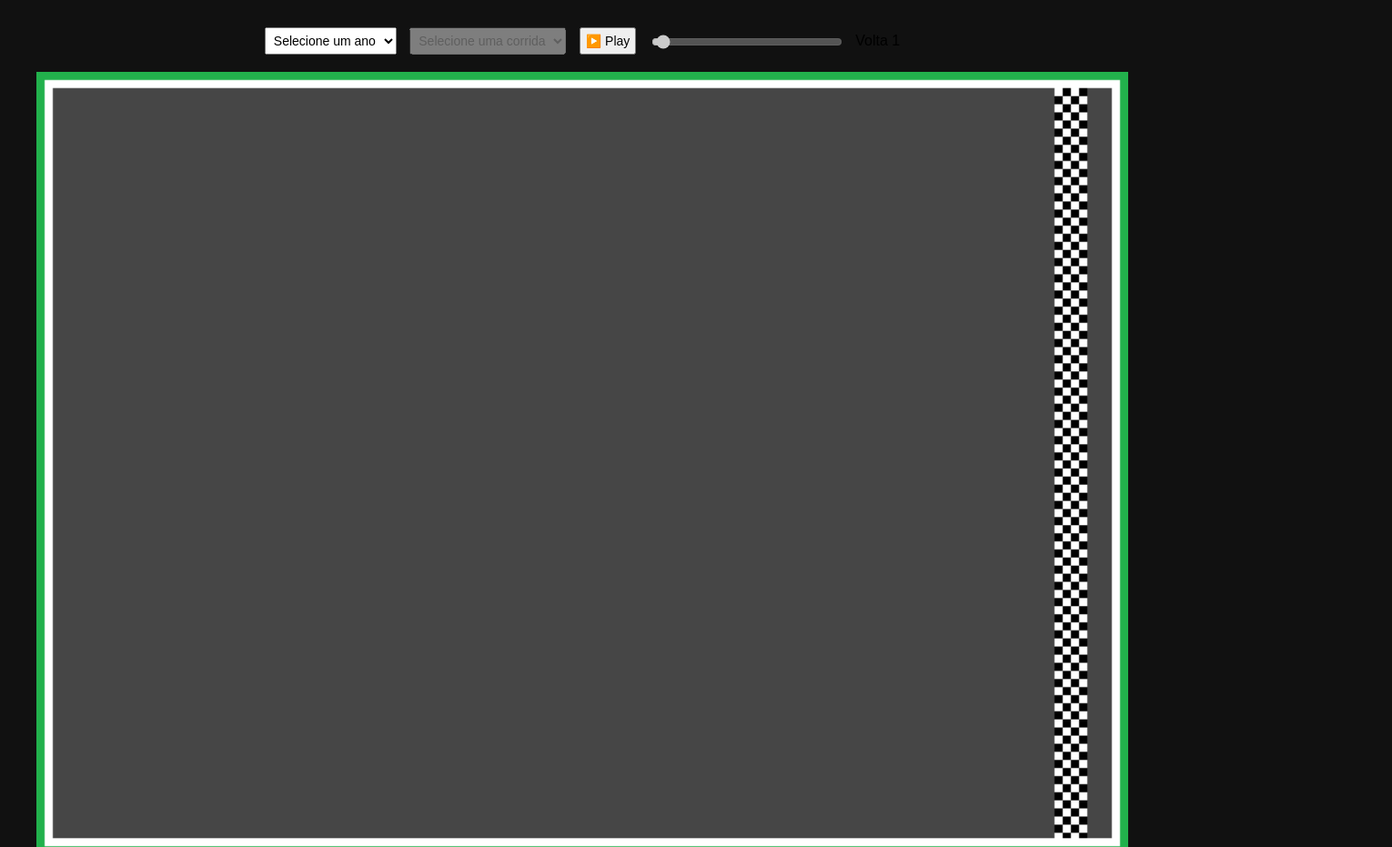
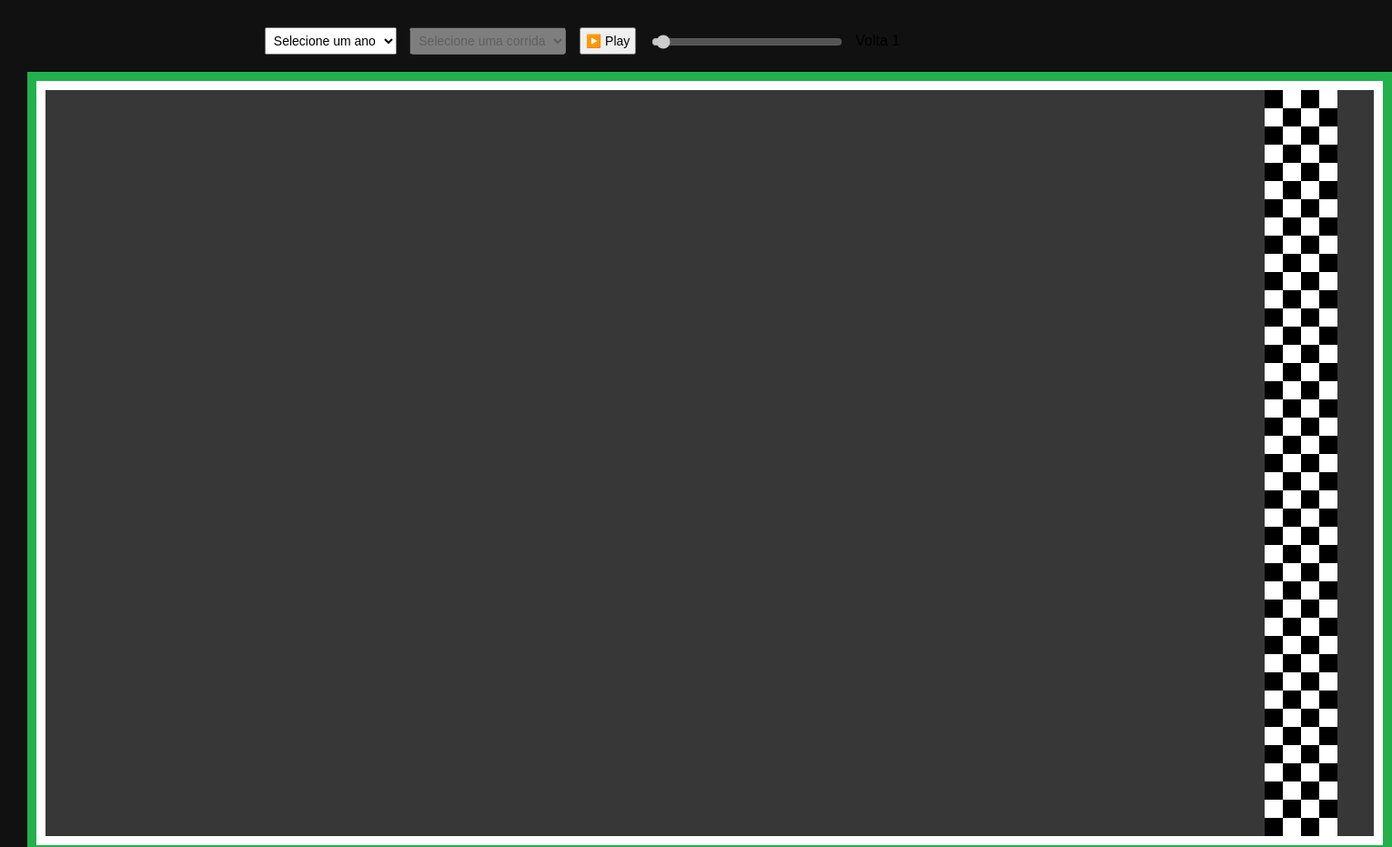
Before and after one commit to FGV-VIS-2025/speed-data-circuit, a plain HTML site: page scr/index.html in a window 1280 px wide. Shown: the top 931 px of the page at 91% size, 1530 px wide, since content can reach past the window. Drawn offline with nearby package versions, Linux system fonts and the light colour scheme.

Commit message:
fazendo a pista com svg

```diff
--- a/scr/index.html
+++ b/scr/index.html
@@ -24,29 +24,52 @@
 
     <br>
     <center>
-        <svg width="1200" height="860"></svg>
+        <svg width="1500" height="860">
+            <rect width="100%" height="100%" x="0" y="0" style="fill:#22b14c;" />
+            <rect width="1480" height="840" x="10" y="10" style="fill:#ffffff;" />
+            <rect width="1460" height="820" x="20" y="20" style="fill:#383737;" />
+            <g id="grid"></g>
+        </svg>
     </center>
+
 
     <div id="tooltip" style="position: absolute; background-color: white; border: 1px solid #ccc; padding: 10px; pointer-events: none; opacity: 0; border-radius: 8px;"></div>
 
 
     <script>
+        const grid = document.getElementById('grid');
+        // Definindo as posições das colunas (ordem decrescente para manter o padrão da primeira linha)
+        const cols = [1360, 1380, 1400, 1420];
+        // Calcula o número de linhas: de y = 20 até y = 860, de 20 em 20
+        const numRows = Math.floor((860 - 20) / 20) + 1;
+
+        for (let row = 0; row < numRows - 2; row++) {
+            const y = 20 + row * 20;
+            for (let i = 0; i < cols.length; i++) {
+            const x = cols[cols.length - 1 - i];
+            let fill;
+            if (row % 2 === 0) {
+                fill = (i % 2 === 0) ? "#ffffff" : "#000000";
+            } else {
+                fill = (i % 2 === 0) ? "#000000" : "#ffffff";
+            }
+            const rect = document.createElementNS("http://www.w3.org/2000/svg", "rect");
+            rect.setAttribute("width", "20");
+            rect.setAttribute("height", "20");
+            rect.setAttribute("x", x);
+            rect.setAttribute("y", y);
+            rect.setAttribute("style", "fill:" + fill + ";");
+            grid.appendChild(rect);
+            }
+        }
+
         const svg = d3.select("svg");
         const width = +svg.attr("width");
         const height = +svg.attr("height");
-        const margin = { top: 20, right: 200, bottom: 20, left: 20 };
+        const margin = { top: 20, right: 200, bottom: 20, left: 25 };
         const chartWidth = width - margin.left - margin.right;
         const chartHeight = height - margin.top - margin.bottom;
         const g = svg.append("g").attr("transform", `translate(${margin.left},${margin.top})`);
-        svg.insert("image", ":first-child")
-        .attr("href", "../sprites/pista.png")
-        .attr("x", 0)
-        .attr("y", 0)
-        .attr("width", width)
-        .attr("height", height)
-        .attr("preserveAspectRatio", "none");
-
-
 
         // Fixando o tamanho da corrida em 300
         const x = d3.scaleLinear().range([0, chartWidth]).domain([0, 300]);
@@ -72,7 +95,7 @@
         // Cores de cada equipe
         const cores_equipes = {
         red_bull: "#181740",
-        mercedez: "#3D3E40",
+        mercedez: "#41F2D2",
         ferrari: "#D90707",
         alpine: "#0090FF",
         hass: "#BF0A2B",
@@ -85,10 +108,43 @@
 
         // Opções de anos e corridas
         const mockRacesByYear = {
-        "2022": ["Bahrain GP", "Monaco GP", "Brazil GP"],
-        "2023": ["Bahrain GP", "Miami GP", "Japan GP"],
-        "2024": ["Australia GP", "Canada GP", "Italy GP"]
+        "2024": [
+            "Bahrain GP (🇧🇭)", "Saudi Arabian GP (🇸🇦)", "Australian GP (🇦🇺)", "Japanese GP (🇯🇵)", "Chinese GP (🇨🇳)",
+            "Miami GP (🇺🇸)", "Emilia Romagna GP (🇮🇹)", "Monaco GP (🇲🇨)", "Canadian GP (🇨🇦)", "Spanish GP (🇪🇸)",
+            "Austrian GP (🇦🇹)", "British GP (🇬🇧)", "Hungarian GP (🇭🇺)", "Belgian GP (🇧🇪)", "Dutch GP (🇳🇱)",
+            "Italian GP (🇮🇹)", "Azerbaijan GP (🇦🇿)", "Singapore GP (🇸🇬)", "United States GP (🇺🇸)",
+            "Mexico City GP (🇲🇽)", "São Paulo GP (🇧🇷)", "Las Vegas GP (🇺🇸)", "Qatar GP (🇶🇦)", "Abu Dhabi GP (🇦🇪)"
+        ],
+        "2023": [
+            "Bahrain GP (🇧🇭)", "Saudi Arabian GP (🇸🇦)", "Australian GP (🇦🇺)", "Azerbaijan GP (🇦🇿)", "Miami GP (🇺🇸)",
+            "Monaco GP (🇲🇨)", "Spanish GP (🇪🇸)", "Canadian GP (🇨🇦)", "Austrian GP (🇦🇹)", "British GP (🇬🇧)",
+            "Hungarian GP (🇭🇺)", "Belgian GP (🇧🇪)", "Dutch GP (🇳🇱)", "Italian GP (🇮🇹)", "Singapore GP (🇸🇬)",
+            "Japanese GP (🇯🇵)", "Qatar GP (🇶🇦)", "United States GP (🇺🇸)", "Mexico City GP (🇲🇽)",
+            "São Paulo GP (🇧🇷)", "Las Vegas GP (🇺🇸)", "Abu Dhabi GP (🇦🇪)"
+        ],
+        "2022": [
+            "Bahrain GP (🇧🇭)", "Saudi Arabian GP (🇸🇦)", "Australian GP (🇦🇺)", "Emilia Romagna GP (🇮🇹)", "Miami GP (🇺🇸)",
+            "Spanish GP (🇪🇸)", "Monaco GP (🇲🇨)", "Azerbaijan GP (🇦🇿)", "Canadian GP (🇨🇦)", "British GP (🇬🇧)",
+            "Austrian GP (🇦🇹)", "French GP (🇫🇷)", "Hungarian GP (🇭🇺)", "Belgian GP (🇧🇪)", "Dutch GP (🇳🇱)",
+            "Italian GP (🇮🇹)", "Singapore GP (🇸🇬)", "Japanese GP (🇯🇵)", "United States GP (🇺🇸)",
+            "Mexico City GP (🇲🇽)", "São Paulo GP (🇧🇷)", "Abu Dhabi GP (🇦🇪)"
+        ],
+        "2021": [
+            "Bahrain GP (🇧🇭)", "Emilia Romagna GP (🇮🇹)", "Portuguese GP (🇵🇹)", "Spanish GP (🇪🇸)", "Monaco GP (🇲🇨)",
+            "Azerbaijan GP (🇦🇿)", "French GP (🇫🇷)", "Styrian GP (🇦🇹)", "Austrian GP (🇦🇹)", "British GP (🇬🇧)",
+            "Hungarian GP (🇭🇺)", "Belgian GP (🇧🇪)", "Dutch GP (🇳🇱)", "Italian GP (🇮🇹)", "Russian GP (🇷🇺)",
+            "Turkish GP (🇹🇷)", "United States GP (🇺🇸)", "Mexico City GP (🇲🇽)", "São Paulo GP (🇧🇷)",
+            "Qatar GP (🇶🇦)", "Saudi Arabian GP (🇸🇦)", "Abu Dhabi GP (🇦🇪)"
+        ],
+        "2020": [
+            "Austrian GP (🇦🇹)", "Styrian GP (🇦🇹)", "Hungarian GP (🇭🇺)", "British GP (🇬🇧)", "70th Anniversary GP (🇬🇧)",
+            "Spanish GP (🇪🇸)", "Belgian GP (🇧🇪)", "Italian GP (🇮🇹)", "Tuscan GP (🇮🇹)", "Russian GP (🇷🇺)",
+            "Eifel GP (🇩🇪)", "Portuguese GP (🇵🇹)", "Emilia Romagna GP (🇮🇹)", "Turkish GP (🇹🇷)",
+            "Bahrain GP (🇧🇭)", "Sakhir GP (🇧🇭)", "Abu Dhabi GP (🇦🇪)"
+        ]
         };
+
+
 
         const initialDrivers = [
         { name: "Max Verstappen", equipe: "red_bull", equipe_real: "Red Bull (🇦🇹)", idade: 25, nacionalidade: "🇳🇱", pneus: "Macios (⚪)", posicao_grid: 1, volta_mais_rapida: "1:18.235" },
@@ -143,7 +199,7 @@
         laps = generateMockLaps();
 
         // Insere anos no select
-        const availableYears = ["2023", "2024", "2022"];
+        const availableYears = ["2024", "2023", "2022", "2021", "2020"];
         availableYears.forEach(year => {
         const option = document.createElement("option");
         option.value = year;
@@ -235,11 +291,14 @@
                 .attr("y", d => y(d.name))
                 .attr("width", d => x(d.score))
                 .attr("fill", d => cores_equipes[d.equipe] || "#ccc")
+                .attr("fill-opacity", 1)  // garante opacidade total
                 .merge(bars)
                 .transition().duration(600)
                 .attr("y", d => y(d.name))
-                .attr("width", d => x(d.score));
+                .attr("width", d => x(d.score))
+                .attr("fill-opacity",0.8 ); // mantém opacidade total na transição
             bars.exit().remove();
+
 
             const labels = g.selectAll(".label").data(sorted, d => d.name);
             labels.enter()
```
Also changed, not shown: sprites/pista.png (deleted).
